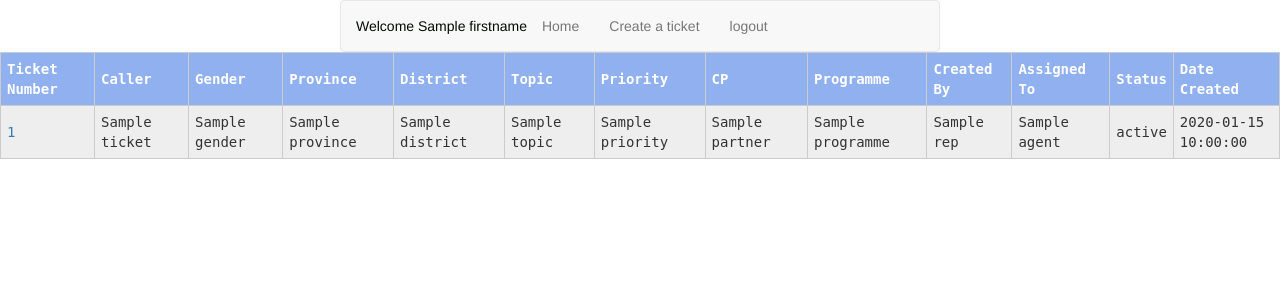
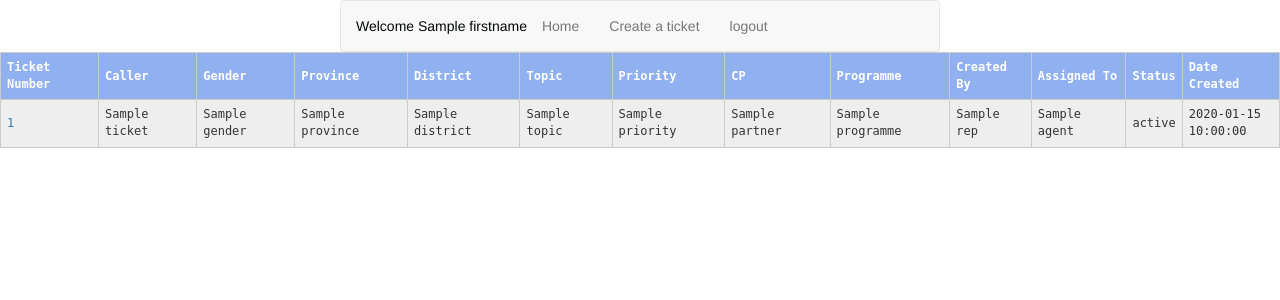
Before and after one commit to alklyn/cfm, a Python web app: template app/templates/index.html in a window 1280 px wide. Shown: the top 300 px of the page. Run offline with Jinja, Linux system fonts and the light colour scheme; the template is opened without the code that fills it: most values are stand-ins (such as "Sample title", 1, 10 or a date in 2020); some libraries are stand-ins or nearby versions.

Commit message:
Reduce font of items in ticket table.

```diff
--- a/app/static/styles/base.css
+++ b/app/static/styles/base.css
@@ -8,6 +8,10 @@ img, embed, object, video{
 button {
     min-width: 48px;
     min-height: 48px;
+}
+
+* {
+    box-sizing: border-box;
 }
 
 .loginbox, .ticket {
@@ -22,7 +26,6 @@ button {
     text-align:center;
     -moz-box-sizing: border-box;
     -webkit-box-sizing: border-box;
-    box-sizing: border-box;
 }
 
 .vertical-center {
--- a/app/static/styles/ticket.css
+++ b/app/static/styles/ticket.css
@@ -49,7 +49,7 @@ td, th {
 }
 
 table, tr, td, td, td {
-    font-size: 14px;
+    font-size: 12px;
     font-family: monospace;
     max-width: 100%;
 }
```
